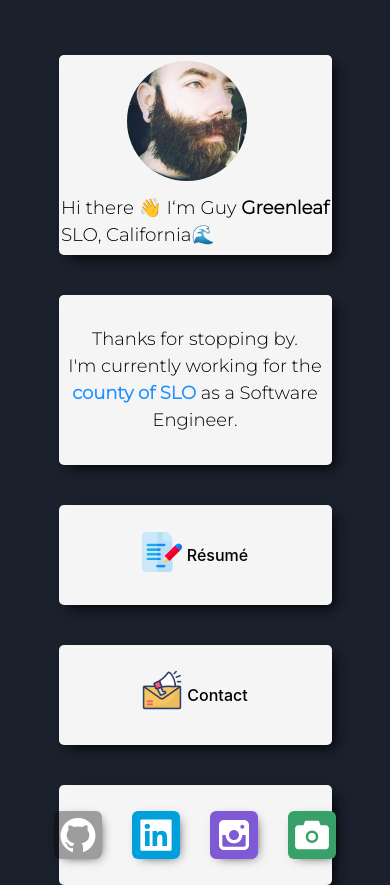
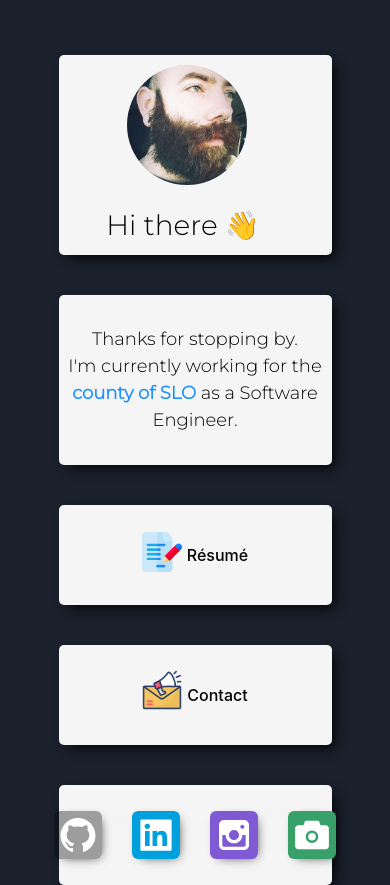
Before and after one commit to guygreenleaf/portfolioRevamp, a Next.js app: page / in a window 390 px wide. Built offline with nearby package versions, Linux system fonts and the light colour scheme.

Commit message:
updated first panel text, updated styling

```diff
--- a/pages/index.tsx
+++ b/pages/index.tsx
@@ -217,9 +217,7 @@ const Home: NextPage = () => {
               </div>
             </div>
             <div className={styles.cardOneText}>
-              Hi there 👋 I&lsquo;m Guy{" "}
-              <span className={styles.cityStateText}>Greenleaf</span> <br />{" "}
-              SLO, California🌊
+              Hi there 👋
             </div>
           </div>
         </Flex>
--- a/styles/Home.module.css
+++ b/styles/Home.module.css
@@ -53,7 +53,8 @@
 .cardOneText{
     color:black;
     align-self: center;
-    font-size:1.55rem;
+    margin-right:1.5rem;
+    font-size:1.75rem;
     font-family: 'Montserrat', sans-serif;
 }
 
@@ -409,7 +410,7 @@
     .cardOneText{
         color:black;
         align-self: center;
-        font-size:1.15rem;
+        font-size:1.75rem;
         font-family: 'Montserrat', sans-serif;
         justify-self: center;
     }
```
